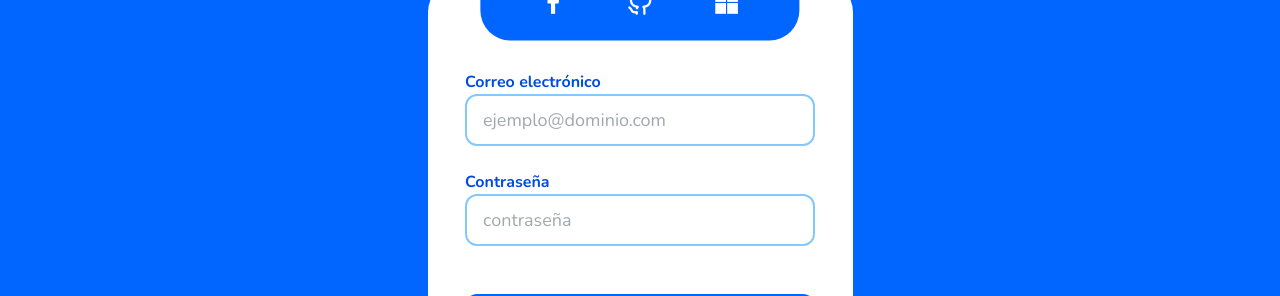
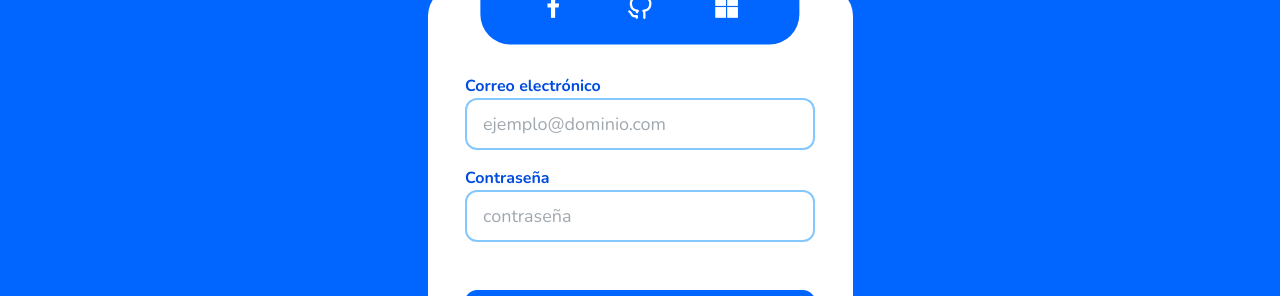
Before and after one commit to StalinAM/easy-money-app, a React (Vite) app: page /signin in a window 1280 px wide. Shown: the part 194-490 px from the top of the page. Built offline with nearby package versions, Linux system fonts and the light colour scheme; no server answers; the database is empty.

Commit message:
change gap

```diff
--- a/src/routes/SignIn.jsx
+++ b/src/routes/SignIn.jsx
@@ -120,7 +120,7 @@ const BoxData = styled.section`
   padding: 0;
   display: flex;
   flex-direction: column;
-  gap: 1.5rem;
+  gap: 1rem;
   margin-bottom: 2rem;
   position: relative;
 `
--- a/src/routes/SignUp.jsx
+++ b/src/routes/SignUp.jsx
@@ -106,7 +106,7 @@ const BoxData = styled.section`
   padding: 0;
   display: flex;
   flex-direction: column;
-  gap: 1.5rem;
+  gap: 1rem;
   margin-bottom: 2rem;
 `
 const SubmitBtn = styled.button`
```
